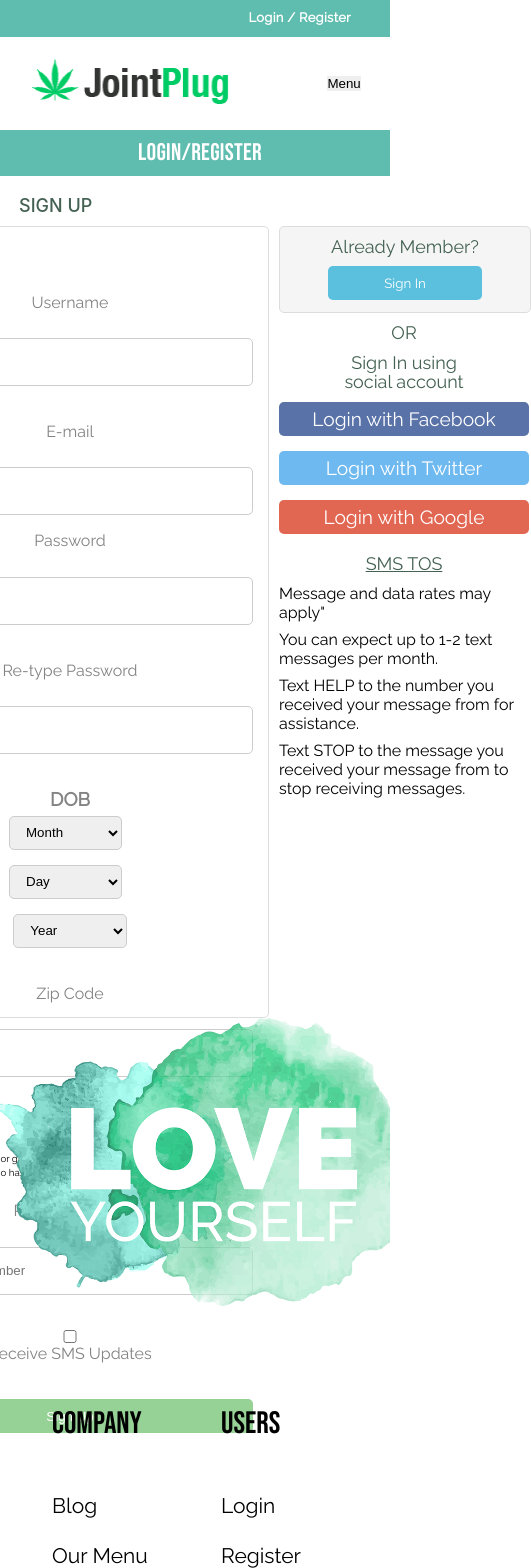
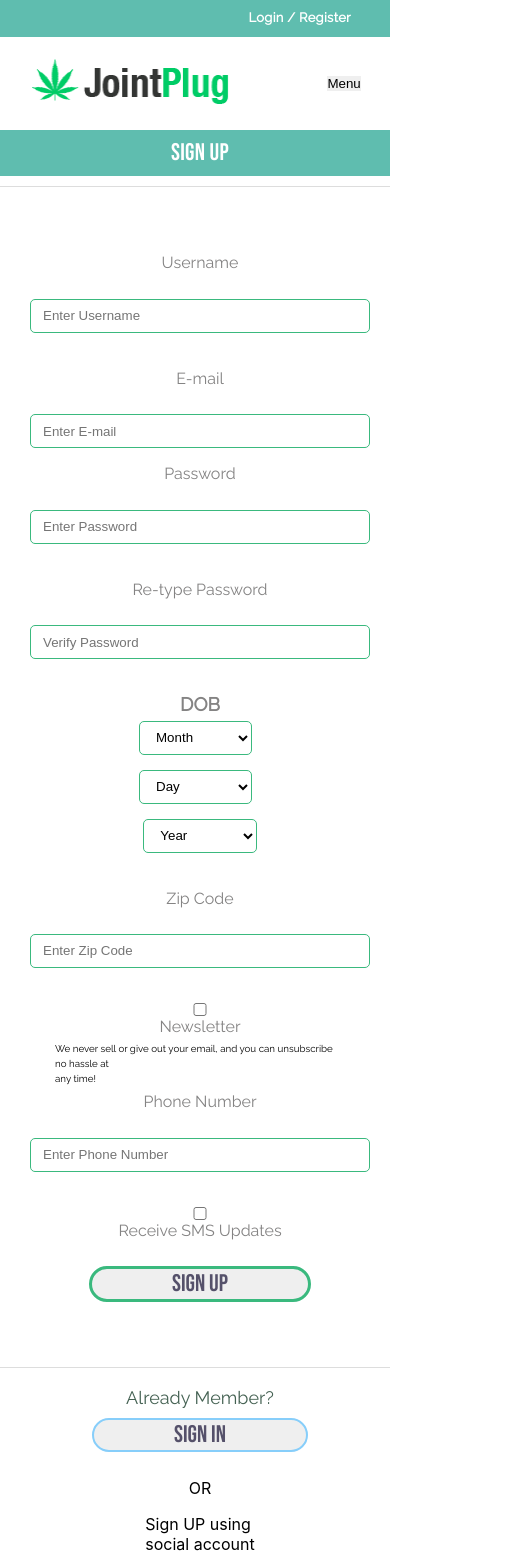
Before and after one commit to ranagoharayoub/Joint-Plug, a React (Create React App) app: page /join in a window 390 px wide. Shown: the top 1568 px of the page, 531 px wide, since content can reach past the window. Built offline with nearby package versions, Linux system fonts and the light colour scheme.

Commit message:
Join Responsive

```diff
--- a/src/Components/Navbar.js
+++ b/src/Components/Navbar.js
@@ -8,7 +8,7 @@ function Navbar() {
     return (
         <div className='nav-cont'>
             <div className='upper-nav'>
-               <p className='login-register' ><Link to='join' style={{textDecoration:'none', color:'inherit'}}>Login / Register</Link></p>
+               <p className='login-register' ><Link to='/login' style={{textDecoration:'none', color:'inherit'}}>Login / Register</Link></p>
             </div>
             <div className='lower-nav hide-on-mobile'>
                 <div className='left-nav'>
--- a/src/Pages/Join.css
+++ b/src/Pages/Join.css
@@ -58,6 +58,7 @@ h2 {
   margin-left: 10px;
   margin-top: 10px;
   border-radius: 5px;
+  /* background-color: #446152 */
 }
 @import url("https://fonts.googleapis.com/css2?family=Raleway:wght@700&display=swap");
 .username {
@@ -68,12 +69,14 @@ h2 {
   margin-bottom: 5px;
 }
 .userbox {
+  box-sizing: border-box;
   width: 340px;
   height: 34px;
   border-radius: 5px;
-  border: solid #cccccc 1px;
+  border: solid #3AB97E 1px;
   padding: 6px 12px 6px 12px;
   margin-bottom: 15px;
+  background-color: transparent;
 }
 .email {
   font-family: "Raleway", sans-serif;
@@ -83,12 +86,14 @@ h2 {
   margin-bottom: 5px;
 }
 .emailbox {
+  box-sizing: border-box;
   width: 340px;
   height: 34px;
   border-radius: 5px;
-  border: solid #cccccc 1px;
+  border: solid #3AB97E 1px;
   padding: 6px 12px 6px 12px;
   margin-bottom: 15px;
+  background-color: transparent;
 }
 .password {
   font-family: "Raleway", sans-serif;
@@ -98,12 +103,14 @@ h2 {
   margin-bottom: 5px;
 }
 .passwordbox {
+  box-sizing: border-box;
   width: 340px;
   height: 34px;
   border-radius: 5px;
-  border: solid #cccccc 1px;
+  border: solid #3AB97E 1px;
   padding: 6px 12px 6px 12px;
   margin-bottom: 15px;
+  background-color: transparent;
 }
 .zip {
   font-family: "Raleway", sans-serif;
@@ -113,12 +120,14 @@ h2 {
   margin-bottom: 5px;
 }
 .zipbox {
+  box-sizing: border-box;
   width: 340px;
   height: 34px;
   border-radius: 5px;
-  border: solid #cccccc 1px;
+  border: solid #3AB97E 1px;
   padding: 6px 12px 6px 12px;
   margin-bottom: 15px;
+  background-color: transparent;
 }
 .birthday {
   font-family: "Raleway", sans-serif;
@@ -131,7 +140,8 @@ h2 {
   width: 113.3px;
   height: 34px;
   border-radius: 5px;
-  border: solid #cccccc 1px;
+  border: solid #3AB97E 1px;
+  background: transparent;
   padding: 6px 12px 6px 12px;
   margin-bottom: 15px;
   margin-right: 8.7px;
@@ -140,7 +150,8 @@ h2 {
   width: 113.3px;
   height: 34px;
   border-radius: 5px;
-  border: solid #cccccc 1px;
+  border: solid #3AB97E 1px;
+  background: transparent;
   padding: 6px 12px 6px 12px;
   margin-bottom: 15px;
   margin-right: 8.7px;
@@ -149,7 +160,8 @@ h2 {
   width: 113.3px;
   height: 34px;
   border-radius: 5px;
-  border: solid #cccccc 1px;
+  border: solid #3AB97E 1px;
+  background: transparent;
   padding: 6px 12px 6px 12px;
   margin-bottom: 15px;
 }
@@ -175,34 +187,53 @@ h2 {
   margin-bottom: 5px;
 }
 .phonebox {
+  box-sizing: border-box;
   width: 340px;
   height: 34px;
   border-radius: 5px;
-  border: solid #cccccc 1px;
+  border: solid #3AB97E 1px;
   padding: 6px 12px 6px 12px;
   margin-bottom: 15px;
+  background-color: transparent;
 }
 .register {
-  width: 366px;
-  height: 34px;
-  background-color: #96d196;
-  color: white;
-  border-radius: 5px;
+  box-sizing: border-box;
+  padding: 5px 80px;
+  border: 3px solid  #3AB97E;
+  border-radius: 20px;
+  font-family: 'Bebas Neue', cursive;
+  font-size: 24px;
+  line-height: 20px;
+  color: #55516a;
+  transition: 1000ms;
   cursor: pointer;
-  margin-top: 10px;
 
 }
 .register:hover {
-  background-color: #6f9c82;
+  background-color: #3AB97E;
 }
 .member {
   width: 250px;
   height: 85.2;
   margin-top: 10px;
   margin-left: 10px;
+  /* background-color: #3AB97E; */
+  display: flex;
+  flex-direction: column;
+  align-items: center;
+  /* justify-content: space-evenly; */
 }
 .combined {
   display: flex;
+  min-height: 70vh;
+  width: 100%;
+  justify-content: space-around;
+  /* align-items: center; */
+  background-image: url('../Images/client-bg.jpg');
+  background-position: center;
+  background-size: cover;
+  background-repeat: no-repeat;
+  /* background-color: #f71717; */
 }
 .loginbox {
   width: 250px;
@@ -321,3 +352,32 @@ h2 {
   margin-bottom: 5px;
   text-justify: auto;
 }
+
+@media (max-width: 400px){
+
+  .maindiv {
+    min-height: 870px;
+    width: 100%;
+    display: flex;
+    flex-direction: column;
+    align-items: center;
+    overflow-x: hidden;
+    /* background-color: #e26752; */
+  }
+  .combined {
+    display: flex;
+    flex-direction: column;
+    height: max-content;
+    width: 100%;
+    align-items: center;
+    justify-content: flex-start;
+    /* display: none; */
+    background-image: none;
+  }
+
+  .formblock {
+    width: 100%;
+    height: max-content;
+
+  }
+}
--- a/src/Pages/Join.js
+++ b/src/Pages/Join.js
@@ -6,12 +6,8 @@ function Join() {
     return (
         <div className="maindiv">
             <header>
-                <h2>LOGIN/REGISTER</h2>
-                {/* <button className="entity">x</button> */}
+                <h2>SIGN UP</h2>
             </header>
-            <div className="text">
-                <p>SIGN UP</p>
-            </div>
             <div className="combined">
                 <div className="formblock">
                 <form action="/signup">
@@ -120,22 +116,16 @@ function Join() {
                 </form>
             </div>
                 <div className="member">
-                    <div className="loginbox">
-                        <div className="logintext">Already Member?</div>
-                        <Link to ='/login' ><button className="loginbtn">Sign In</button></Link>
+                    <div className="loginbox-">
+                        <div className="logintext-">Already Member?</div>
+                        <Link to='/join'><button className="loginbtn-">Sign In</button></Link>
                     </div>
-                    <div className="socialtext">
-                        <p className="socialtxt">OR</p>
-                        <p className="socialtxt">Sign In using<br></br>social account</p>
-                        <div className="socialbtn">
-                        <button className="socialbtn1">Login with Facebook</button>
-                        </div>
-                        <div className="socialbtn">
-                        <button className="socialbtn2">Login with Twitter</button>
-                        </div>
-                        <div className="socialbtn">
-                        <button className="socialbtn3">Login with Google</button>
-                        </div>
+                    <div className="socialtext-">
+                        <p className="or">OR</p>
+                        <p className="sign-in-">Sign UP using<br></br>social account</p>
+                        <button className="socialbtn1-">SIGN UP with Facebook</button>
+                        <button className="socialbtn2-">SIGN UP with Twitter</button>
+                        <button className="socialbtn3-">SIGN UP with Google</button>
                     </div>
                     <div className="tos">SMS TOS</div>
                     <div className="tos1">
--- a/src/Pages/Login.css
+++ b/src/Pages/Login.css
@@ -241,5 +241,11 @@
     min-height: max-content;
   }
 
+  .email- {
+    display: none;
+  }
 
+  .password- {
+    display: none;
+  }
 }
--- a/src/Pages/Login.js
+++ b/src/Pages/Login.js
@@ -14,7 +14,7 @@ function Login() {
     return (
          <div className="main-div">
             <header className="heading-">
-                <h2 className="heading1-">LOGIN/REGISTER</h2>
+                <h2 className="heading1-">LOGIN</h2>
             </header>
             <div className="combined-">
                 <div className="formblock-">
```
